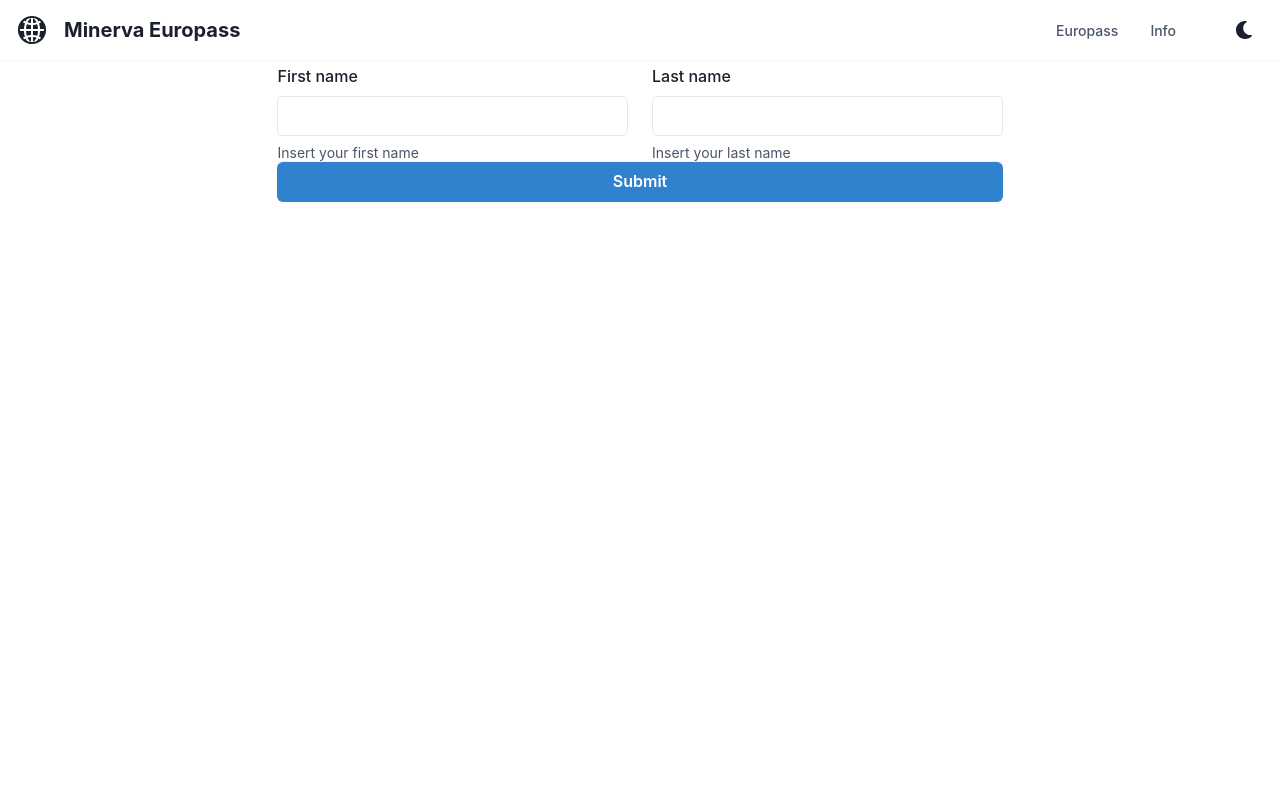
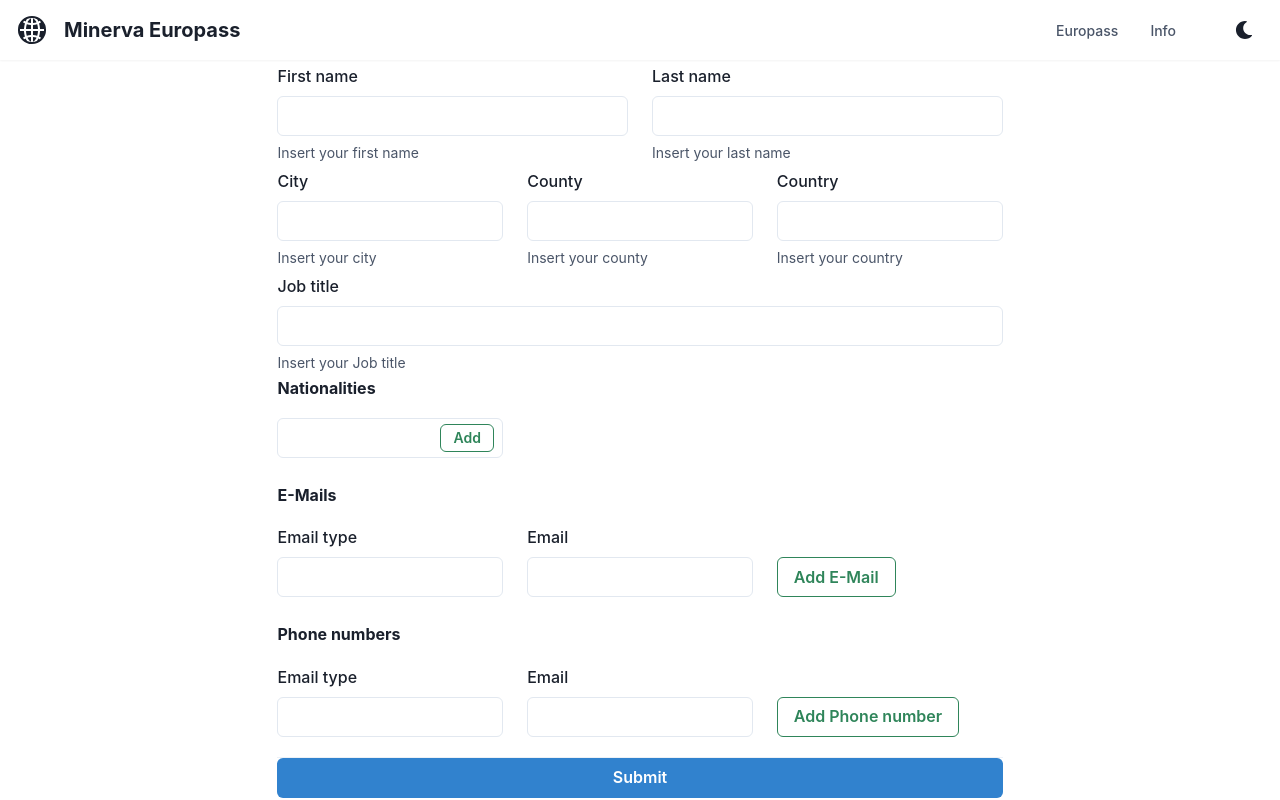
Before and after one commit to goto-eof/minerva-europass-client, a React (Create React App) app: page /#/fill-up-resume in a window 1280 px wide. Built offline with nearby package versions, Linux system fonts and the light colour scheme.

Commit message:
feature: partial implementation of profile section

```diff
--- /dev/null
+++ b/src/components/resume/GenericList.tsx
@@ -0,0 +1,99 @@
+import {
+  Box,
+  Button,
+  Heading,
+  Input,
+  InputGroup,
+  InputRightElement,
+  SimpleGrid,
+} from '@chakra-ui/react';
+import { ChangeEvent, useState } from 'react';
+
+export default function GenericList({
+  list,
+  addItem,
+  removeItem,
+  title,
+}: {
+  title: string;
+  list?: Array<string>;
+  addItem: (value: string) => void;
+  removeItem: (value: string) => void;
+}) {
+  const [value, setValue] = useState<string>('');
+
+  const updateItem = (e: ChangeEvent<HTMLInputElement>) => {
+    setValue(e.target.value);
+  };
+
+  const updateItems = (nationality: string) => {
+    addItem(nationality);
+    setValue('');
+  };
+
+  return (
+    <Box width={'full'}>
+      <Heading size={'sm'}>{title}</Heading>
+      <SimpleGrid py={5} columns={{ base: 1, sm: 2, md: 3 }} spacing={6}>
+        {list &&
+          list.map((value: string) => (
+            <ReadOnlyItem
+              key={title + '_' + value}
+              removeItem={removeItem}
+              value={value}
+            />
+          ))}
+        <InputGroup size="md">
+          <Input
+            onChange={(e) => updateItem(e)}
+            pr="4.5rem"
+            type={'text'}
+            value={value}
+          />
+          <InputRightElement width="4.5rem">
+            <Button
+              variant={'outline'}
+              colorScheme="green"
+              h="1.75rem"
+              size="sm"
+              onClick={() => updateItems(value)}
+            >
+              {'Add'}
+            </Button>
+          </InputRightElement>
+        </InputGroup>
+      </SimpleGrid>
+    </Box>
+  );
+}
+
+function ReadOnlyItem({
+  value,
+  removeItem,
+}: {
+  removeItem: (value: string) => void;
+  value: string;
+}) {
+  return (
+    <InputGroup size="md">
+      <Input
+        value={value}
+        pr="4.5rem"
+        type={'text'}
+        backgroundColor={'rgb(240, 240, 240)'}
+        readOnly
+      />
+      <InputRightElement width="4.5rem">
+        <Button
+          h="1.75rem"
+          size="sm"
+          variant={'outline'}
+          colorScheme="red"
+          onClick={() => removeItem(value)}
+        >
+          {'Remove'}
+        </Button>
+      </InputRightElement>
+    </InputGroup>
+  );
+}
--- /dev/null
+++ b/src/components/resume/GenericMap.tsx
@@ -0,0 +1,128 @@
+import {
+  Box,
+  Button,
+  FormControl,
+  FormLabel,
+  Heading,
+  Input,
+  SimpleGrid,
+} from '@chakra-ui/react';
+import { ChangeEvent, useState } from 'react';
+import KeyValueDTO from '../../dto/resume/KeyValueDTO';
+
+const defaultKeyValue: KeyValueDTO = { key: '', value: '' };
+
+export default function GenericMap({
+  map,
+  addItem,
+  removeItem,
+  title,
+  addButtonTitle,
+}: {
+  title: string;
+  addButtonTitle: string;
+  map?: Map<string, string>;
+  addItem: (value: KeyValueDTO) => void;
+  removeItem: (value: KeyValueDTO) => void;
+}) {
+  const [keyValue, setKeyValue] = useState<KeyValueDTO>(defaultKeyValue);
+
+  const updateItem = (e: ChangeEvent<HTMLInputElement>) => {
+    setKeyValue({ ...keyValue, [e.target.id]: e.target.value });
+  };
+
+  const updateItems = () => {
+    addItem(keyValue);
+    setKeyValue(defaultKeyValue);
+  };
+
+  return (
+    <Box width={'full'}>
+      <Heading size={'sm'}>{title}</Heading>
+      {map &&
+        Array.from(map.keys())
+          .map((key: string) => {
+            return { key, value: map.get(key)! };
+          })
+          .map((keyValue: KeyValueDTO) => (
+            <ReadOnlyItem
+              key={title + '_' + keyValue.key}
+              removeItem={removeItem}
+              keyValue={keyValue}
+            />
+          ))}
+      <SimpleGrid py={5} columns={{ base: 1, md: 3 }} spacing={6}>
+        <FormControl>
+          <FormLabel htmlFor="key">Email type</FormLabel>
+          <Input
+            onChange={(e) => updateItem(e)}
+            type={'text'}
+            id="key"
+            value={keyValue.key}
+          />
+        </FormControl>
+        <FormControl>
+          <FormLabel htmlFor="value">Email</FormLabel>
+          <Input
+            onChange={(e) => updateItem(e)}
+            type={'text'}
+            id="value"
+            value={keyValue.value}
+          />
+        </FormControl>
+        <FormControl>
+          <Box py={4}></Box>
+
+          <Button
+            variant={'outline'}
+            colorScheme="green"
+            onClick={() => updateItems()}
+          >
+            {addButtonTitle}
+          </Button>
+        </FormControl>
+      </SimpleGrid>
+    </Box>
+  );
+}
+
+function ReadOnlyItem({
+  keyValue,
+  removeItem,
+}: {
+  removeItem: (keyValue: KeyValueDTO) => void;
+  keyValue: KeyValueDTO;
+}) {
+  return (
+    <SimpleGrid spacing={6} columns={{ base: 1, md: 3 }} py={5}>
+      <FormControl>
+        <FormLabel htmlFor="key">Email type</FormLabel>
+        <Input
+          value={keyValue.key}
+          type={'text'}
+          backgroundColor={'rgb(240, 240, 240)'}
+          readOnly
+        />
+      </FormControl>
+      <FormControl>
+        <FormLabel htmlFor="key">Email type</FormLabel>
+        <Input
+          value={keyValue.value}
+          type={'text'}
+          backgroundColor={'rgb(240, 240, 240)'}
+          readOnly
+        />
+      </FormControl>
+      <FormControl>
+        <Box py={4}></Box>
+        <Button
+          variant={'outline'}
+          colorScheme="red"
+          onClick={() => removeItem(keyValue)}
+        >
+          Delete
+        </Button>
+      </FormControl>
+    </SimpleGrid>
+  );
+}
--- a/src/components/resume/Profile.tsx
+++ b/src/components/resume/Profile.tsx
@@ -6,30 +6,16 @@ import {
   SimpleGrid,
   VStack,
 } from '@chakra-ui/react';
-import { useContext, useState } from 'react';
-import { useDispatch } from 'react-redux';
 import { replaceProfile } from '../store/profile-slice';
 import { useGlobalDispatch } from '../store/hook';
-
-type ProfileFormData = {
-  firstName?: string;
-  lastName?: string;
-  image?: string;
-  city?: string;
-  county?: string;
-  country?: string;
-  jobTitle?: string;
-  citizenshipList?: Array<string>;
-  emailMap?: Map<string, string>;
-  phoneNumberMap?: Map<string, string>;
-  birthDate?: Date;
-  urlMap?: Map<string, string>;
-  mainSkillList?: Array<string>;
-  languageList?: Array<string>;
-};
+import ProfileDTO from '../../dto/resume/ProfileDTO';
+import { useState } from 'react';
+import GenericList from './GenericList';
+import GenericMap from './GenericMap';
+import KeyValueDTO from '../../dto/resume/KeyValueDTO';
 
 export default function Profile({}: {}) {
-  const [formData, setFormData] = useState<ProfileFormData>();
+  const [formData, setFormData] = useState<ProfileDTO>();
 
   const dispatch = useGlobalDispatch();
 
@@ -38,20 +24,166 @@ export default function Profile({}: {}) {
     dispatch(replaceProfile({ ...formData, [e.target.id]: e.target.value }));
   };
 
+  const addNationality = (nationality: string) => {
+    const nationalities = [...(formData?.citizenshipList || []), nationality];
+    setFormData({
+      ...formData,
+      citizenshipList: nationalities,
+    });
+    dispatch(replaceProfile({ ...formData, citizenshipList: nationalities }));
+  };
+
+  const addEmail = (keyValue: KeyValueDTO) => {
+    const itemsMap: Map<string, string> =
+      formData?.emailMap || new Map<string, string>();
+    const newMap: Map<string, string> = new Map<string, string>(itemsMap);
+    console.log(newMap);
+    newMap.set(keyValue.key, keyValue.value);
+    console.log('ok');
+    setFormData({
+      ...formData,
+      emailMap: newMap,
+    });
+    dispatch(replaceProfile({ ...formData, emailMap: newMap }));
+  };
+
+  const addPhoneNumber = (keyValue: KeyValueDTO) => {
+    const itemsMap: Map<string, string> =
+      formData?.phoneNumberMap || new Map<string, string>();
+    const newMap: Map<string, string> = new Map<string, string>(itemsMap);
+    console.log(newMap);
+    newMap.set(keyValue.key, keyValue.value);
+    console.log('ok');
+    setFormData({
+      ...formData,
+      phoneNumberMap: newMap,
+    });
+    dispatch(replaceProfile({ ...formData, phoneNumberMap: newMap }));
+  };
+
+  const removeNationality = (nationality: string) => {
+    const nationalities = [
+      ...(formData?.citizenshipList || []).filter((nat) => nat !== nationality),
+    ];
+    setFormData({
+      ...formData,
+      citizenshipList: nationalities,
+    });
+    dispatch(replaceProfile({ ...formData, citizenshipList: nationalities }));
+  };
+
+  const removeEmail = (keyValue: KeyValueDTO) => {
+    const itemsMap = new Map<string, string>(
+      formData?.emailMap || new Map<string, string>()
+    );
+    itemsMap.delete(keyValue.key);
+    setFormData({
+      ...formData,
+      emailMap: itemsMap,
+    });
+    dispatch(replaceProfile({ ...formData, emailMap: itemsMap }));
+  };
+
+  const removePhoneNumber = (keyValue: KeyValueDTO) => {
+    const itemsMap = new Map<string, string>(
+      formData?.phoneNumberMap || new Map<string, string>()
+    );
+    itemsMap.delete(keyValue.key);
+    setFormData({
+      ...formData,
+      phoneNumberMap: itemsMap,
+    });
+    dispatch(replaceProfile({ ...formData, phoneNumberMap: itemsMap }));
+  };
+
   return (
     <VStack textAlign={'left'}>
-      <SimpleGrid columns={{ base: 2 }} spacing={6} width={'full'}>
+      <SimpleGrid
+        columns={{ base: 1, sm: 2, md: 2 }}
+        spacing={6}
+        width={'full'}
+      >
         <FormControl>
           <FormLabel htmlFor="firstName">First name</FormLabel>
-          <Input onChange={(e) => handleOnChange(e)} id="firstName" />
+          <Input
+            onChange={(e) => handleOnChange(e)}
+            name="firstName"
+            id="firstName"
+          />
           <FormHelperText>Insert your first name</FormHelperText>
         </FormControl>
         <FormControl>
           <FormLabel htmlFor="lastName">Last name</FormLabel>
-          <Input onChange={(e) => handleOnChange(e)} id="lastName" />
+          <Input
+            onChange={(e) => handleOnChange(e)}
+            name="lastName"
+            id="lastName"
+          />
           <FormHelperText>Insert your last name</FormHelperText>
         </FormControl>
       </SimpleGrid>
+      <SimpleGrid
+        columns={{ base: 1, sm: 3, md: 3 }}
+        spacing={6}
+        width={'full'}
+      >
+        <FormControl>
+          <FormLabel htmlFor="city">City</FormLabel>
+          <Input onChange={(e) => handleOnChange(e)} name="city" id="city" />
+          <FormHelperText>Insert your city</FormHelperText>
+        </FormControl>
+        <FormControl>
+          <FormLabel htmlFor="county">County</FormLabel>
+          <Input
+            onChange={(e) => handleOnChange(e)}
+            name="county"
+            id="county"
+          />
+          <FormHelperText>Insert your county</FormHelperText>
+        </FormControl>
+        <FormControl>
+          <FormLabel htmlFor="country">Country</FormLabel>
+          <Input
+            onChange={(e) => handleOnChange(e)}
+            name="country"
+            id="country"
+          />
+          <FormHelperText>Insert your country</FormHelperText>
+        </FormControl>
+      </SimpleGrid>
+      <SimpleGrid width={'full'}>
+        <FormControl>
+          <FormLabel htmlFor="jobTitle">Job title</FormLabel>
+          <Input
+            onChange={(e) => handleOnChange(e)}
+            name="jobTitle"
+            id="jobTitle"
+          />
+          <FormHelperText>Insert your Job title</FormHelperText>
+        </FormControl>
+      </SimpleGrid>
+      <GenericList
+        title="Nationalities"
+        removeItem={removeNationality}
+        list={formData?.citizenshipList}
+        addItem={addNationality}
+      />
+      <GenericMap
+        key={'e-mails'}
+        title="E-Mails"
+        addButtonTitle={'Add E-Mail'}
+        addItem={addEmail}
+        removeItem={removeEmail}
+        map={formData?.emailMap}
+      />
+      <GenericMap
+        key={'phone-numbers'}
+        title="Phone numbers"
+        addButtonTitle={'Add Phone number'}
+        addItem={addPhoneNumber}
+        removeItem={removePhoneNumber}
+        map={formData?.phoneNumberMap}
+      />
     </VStack>
   );
 }
--- /dev/null
+++ b/src/dto/resume/KeyValueDTO.ts
@@ -0,0 +1,4 @@
+export default interface KeyValueDTO {
+  key: string;
+  value: string;
+}
```
